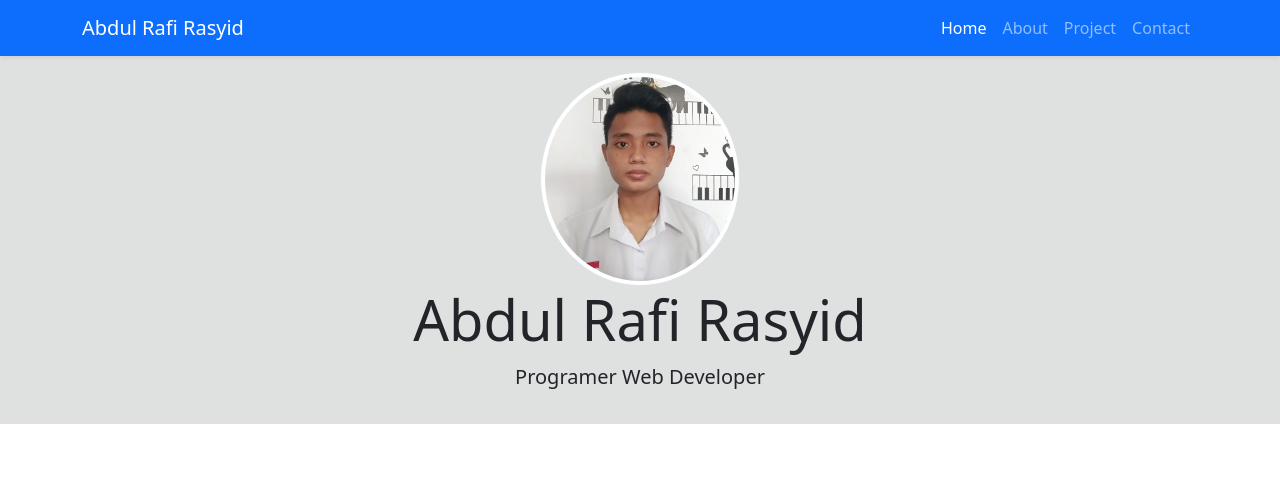
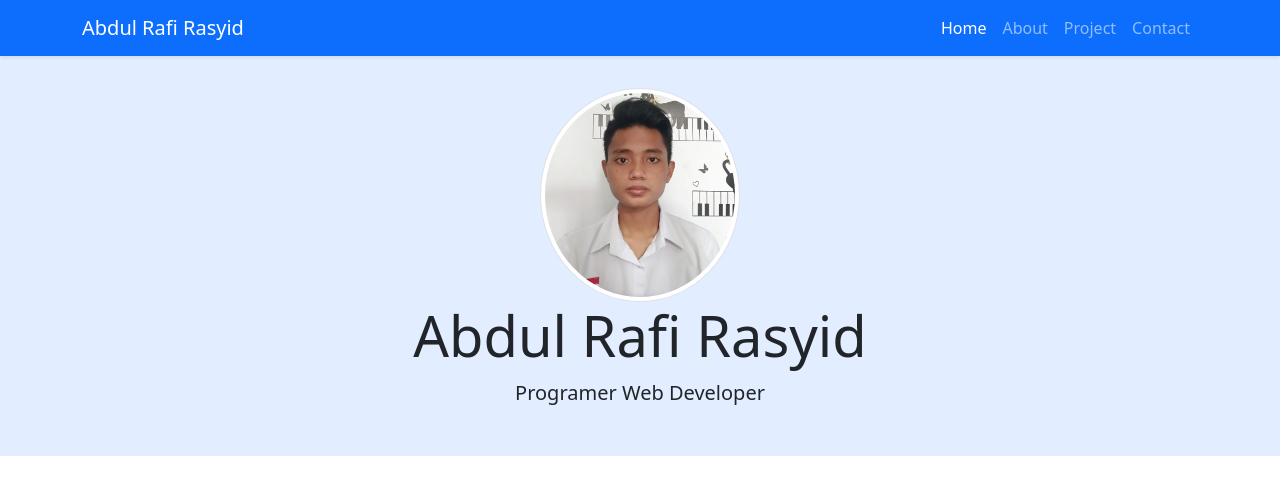
Before and after one commit to blackgraow/portfolio-boostrap5, a plain HTML site: page index.html in a window 1280 px wide. Drawn offline with nearby package versions, Linux system fonts and the light colour scheme.

Commit message:
menambahkan style pada jumbotron

```diff
--- a/style.css
+++ b/style.css
@@ -1,4 +1,4 @@
 .jumbotron{
-    padding: 1rem;
-    background-color: rgb(223, 224, 224);
+    padding: 2rem 1rem;
+    background-color: #e2edff
 }
```
